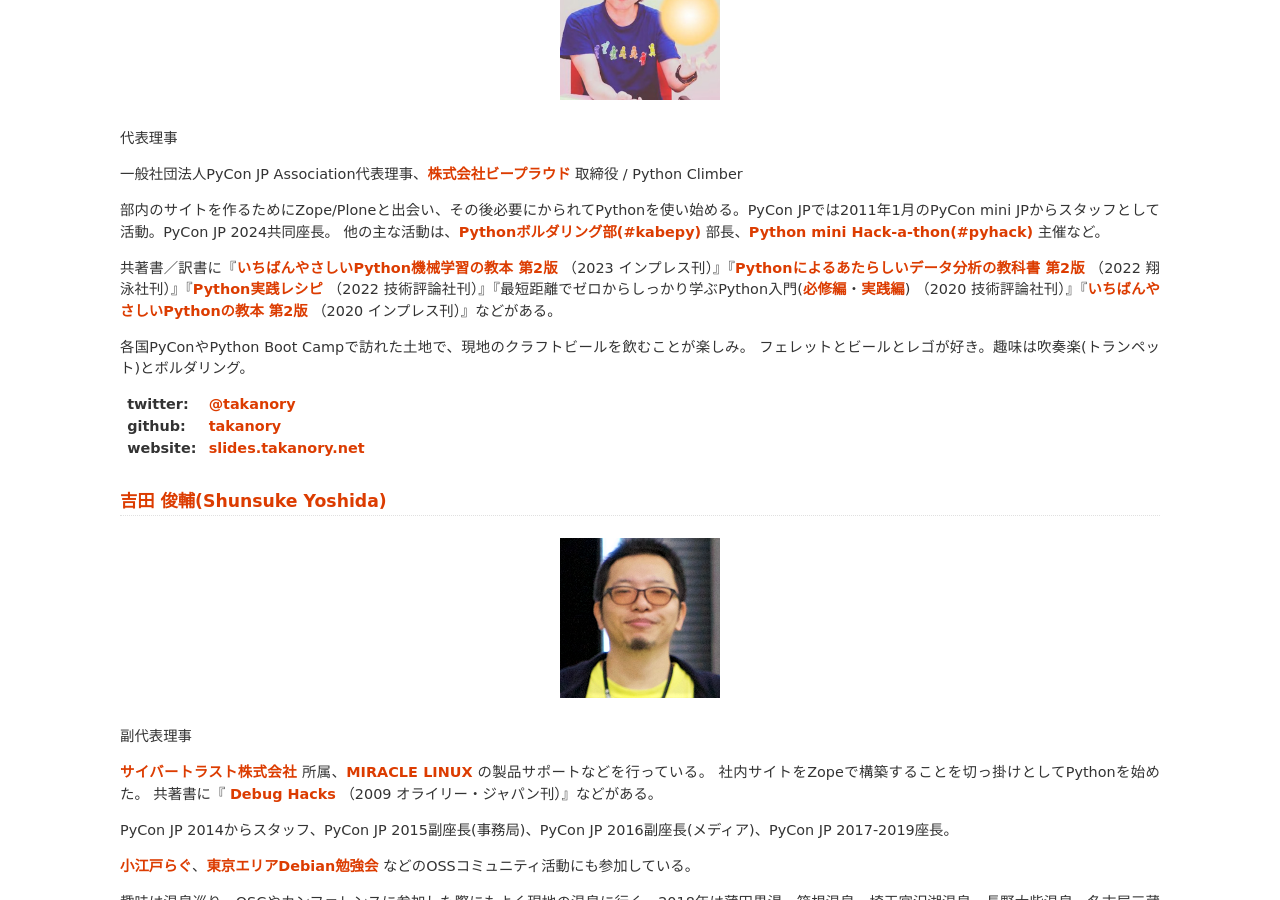
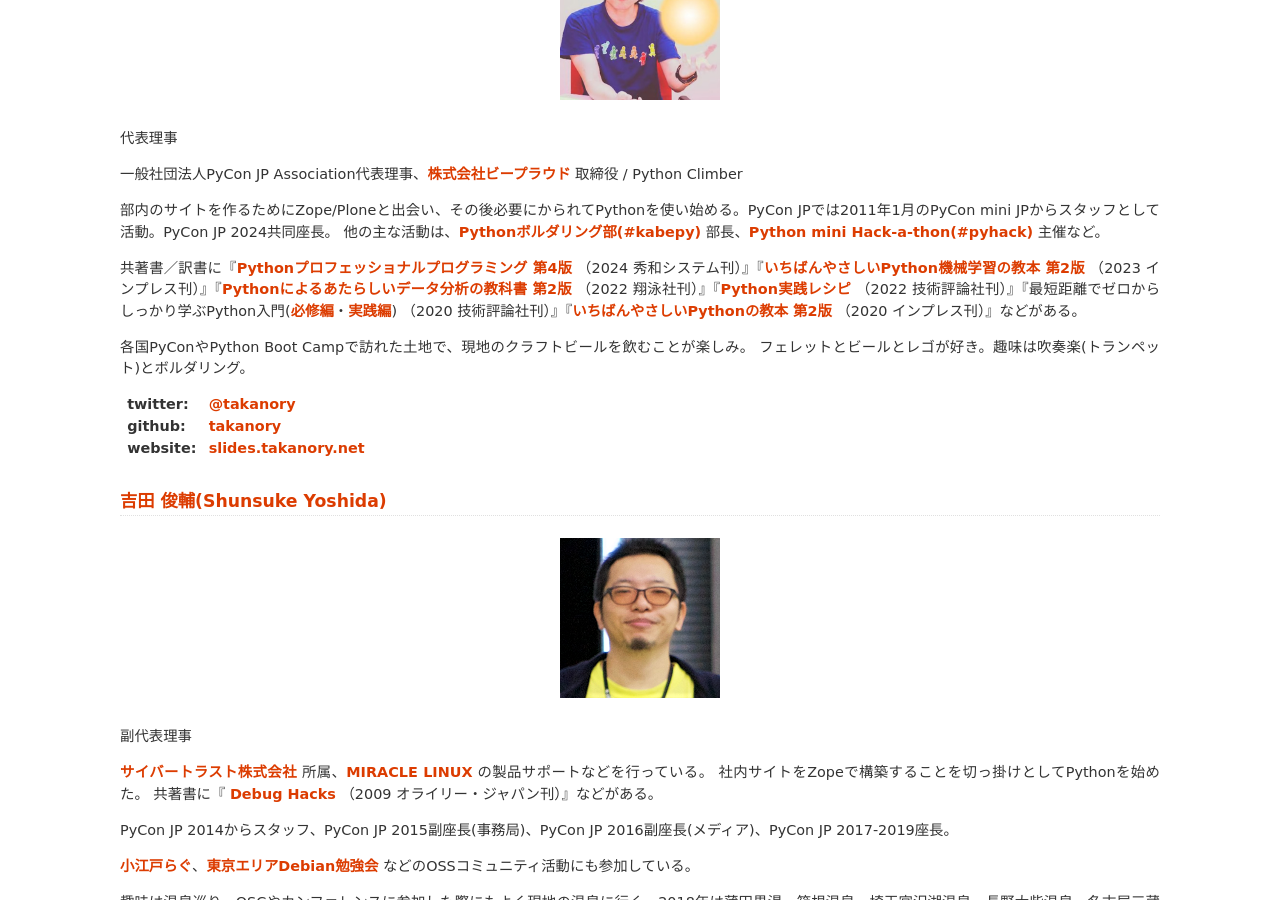
Before and after one commit to pyconjp/www.pycon.jp, a Sphinx documentation site: the page built from source/committee/board.rst, in a window 1280 px wide and 900 px high, scrolled down 485 px. Built offline with Sphinx 7.4.7, drawn with Linux system fonts in a browser that asks for light colours.

Commit message:
update takanory's profile

```diff
--- a/source/committee/board.rst
+++ b/source/committee/board.rst
@@ -19,7 +19,7 @@
 部内のサイトを作るためにZope/Ploneと出会い、その後必要にかられてPythonを使い始める。PyCon JPでは2011年1月のPyCon mini JPからスタッフとして活動。PyCon JP 2024共同座長。
 他の主な活動は、`Pythonボルダリング部(#kabepy) <https://kabepy.connpass.com/>`_ 部長、`Python mini Hack-a-thon(#pyhack) <https://pyhack.connpass.com/>`_ 主催など。
 
-共著書／訳書に『`いちばんやさしいPython機械学習の教本 第2版 <https://book.impress.co.jp/books/1122101123>`__ （2023 インプレス刊）』『`Pythonによるあたらしいデータ分析の教科書 第2版 <https://www.seshop.com/product/detail/25331>`__ （2022 翔泳社刊）』『`Python実践レシピ <https://gihyo.jp/book/2022/978-4-297-12576-9>`_ （2022 技術評論社刊）』『最短距離でゼロからしっかり学ぶPython入門(`必修編 <https://gihyo.jp/book/2020/978-4-297-11570-8>`_・`実践編 <https://gihyo.jp/book/2020/978-4-297-11572-2>`_) （2020 技術評論社刊）』『`いちばんやさしいPythonの教本 第2版 <https://book.impress.co.jp/books/1119101162>`_ （2020 インプレス刊）』などがある。
+共著書／訳書に『`Pythonプロフェッショナルプログラミング 第4版 <https://www.shuwasystem.co.jp/book/9784798070544.html>`__ （2024 秀和システム刊）』『`いちばんやさしいPython機械学習の教本 第2版 <https://book.impress.co.jp/books/1122101123>`__ （2023 インプレス刊）』『`Pythonによるあたらしいデータ分析の教科書 第2版 <https://www.seshop.com/product/detail/25331>`__ （2022 翔泳社刊）』『`Python実践レシピ <https://gihyo.jp/book/2022/978-4-297-12576-9>`_ （2022 技術評論社刊）』『最短距離でゼロからしっかり学ぶPython入門(`必修編 <https://gihyo.jp/book/2020/978-4-297-11570-8>`_・`実践編 <https://gihyo.jp/book/2020/978-4-297-11572-2>`_) （2020 技術評論社刊）』『`いちばんやさしいPythonの教本 第2版 <https://book.impress.co.jp/books/1119101162>`_ （2020 インプレス刊）』などがある。
 
 各国PyConやPython Boot Campで訪れた土地で、現地のクラフトビールを飲むことが楽しみ。
 フェレットとビールとレゴが好き。趣味は吹奏楽(トランペット)とボルダリング。
```
